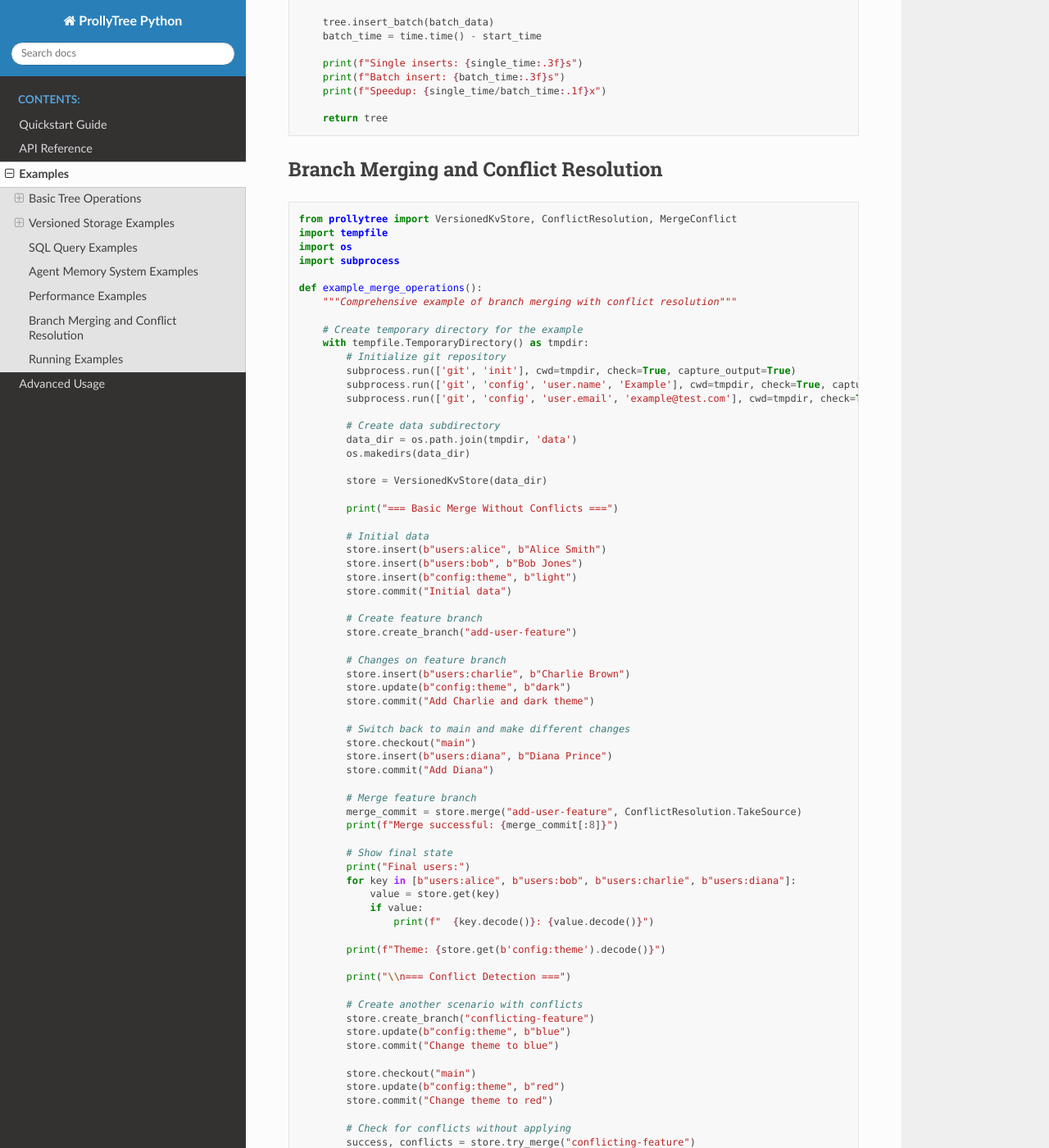
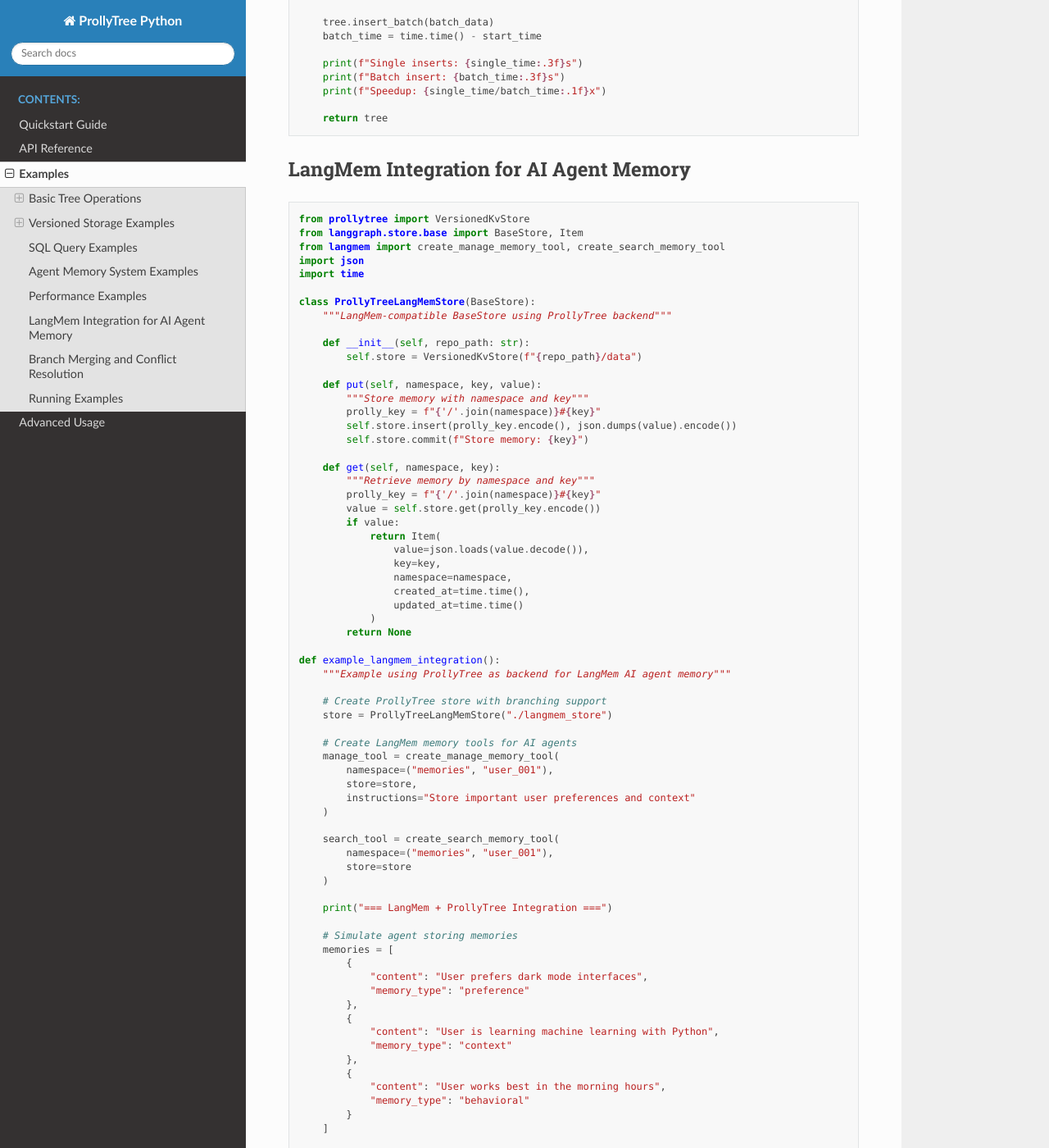
Before and after one commit to zhangfengcdt/prollytree, a Sphinx documentation site: the page built from python/docs/examples.rst, in a window 1280 px wide and 1400 px high, scrolled down 5114 px. Shown: the whole window at 82% size. Built offline with Sphinx 7.4.7 and the Read the Docs theme 3.1.0, drawn with Linux system fonts in a browser that asks for light colours; some of the changed text lies outside the part shown.

Commit message:
update python document to add the langmem example

```diff
--- a/python/docs/examples.rst
+++ b/python/docs/examples.rst
@@ -305,6 +305,109 @@ Performance Examples
 
        return tree
 
+LangMem Integration for AI Agent Memory
+----------------------------------------
+
+.. code-block:: python
+
+   from prollytree import VersionedKvStore
+   from langgraph.store.base import BaseStore, Item
+   from langmem import create_manage_memory_tool, create_search_memory_tool
+   import json
+   import time
+
+   class ProllyTreeLangMemStore(BaseStore):
+       """LangMem-compatible BaseStore using ProllyTree backend"""
+
+       def __init__(self, repo_path: str):
+           self.store = VersionedKvStore(f"{repo_path}/data")
+
+       def put(self, namespace, key, value):
+           """Store memory with namespace and key"""
+           prolly_key = f"{'/'.join(namespace)}#{key}"
+           self.store.insert(prolly_key.encode(), json.dumps(value).encode())
+           self.store.commit(f"Store memory: {key}")
+
+       def get(self, namespace, key):
+           """Retrieve memory by namespace and key"""
+           prolly_key = f"{'/'.join(namespace)}#{key}"
+           value = self.store.get(prolly_key.encode())
+           if value:
+               return Item(
+                   value=json.loads(value.decode()),
+                   key=key,
+                   namespace=namespace,
+                   created_at=time.time(),
+                   updated_at=time.time()
+               )
+           return None
+
+   def example_langmem_integration():
+       """Example using ProllyTree as backend for LangMem AI agent memory"""
+
+       # Create ProllyTree store with branching support
+       store = ProllyTreeLangMemStore("./langmem_store")
+
+       # Create LangMem memory tools for AI agents
+       manage_tool = create_manage_memory_tool(
+           namespace=("memories", "user_001"),
+           store=store,
+           instructions="Store important user preferences and context"
+       )
+
+       search_tool = create_search_memory_tool(
+           namespace=("memories", "user_001"),
+           store=store
+       )
+
+       print("=== LangMem + ProllyTree Integration ===")
+
+       # Simulate agent storing memories
+       memories = [
+           {
+               "content": "User prefers dark mode interfaces",
+               "memory_type": "preference"
+           },
+           {
+               "content": "User is learning machine learning with Python",
+               "memory_type": "context"
+           },
+           {
+               "content": "User works best in the morning hours",
+               "memory_type": "behavioral"
+           }
+       ]
+
+       for memory in memories:
+           result = manage_tool.invoke(memory)
+           print(f"Stored: {memory['content'][:40]}...")
+
+       # Search for relevant memories
+       search_result = search_tool.invoke({"query": "user preferences"})
+       print(f"\\nFound {len(search_result)} relevant memories")
+
+       # Create experimental branch for testing
+       store.store.create_branch("experiment")
+
+       # Store experimental memory in branch
+       store.store.checkout("experiment")
+       experimental_memory = {
+           "content": "Testing new AI assistant features",
+           "memory_type": "experimental"
+       }
+       manage_tool.invoke(experimental_memory)
+
+       # Switch back to main - experimental memory isolated
+       store.store.checkout("main")
+
+       print("\\nFeatures demonstrated:")
+       print("✅ LangMem tool integration")
+       print("✅ Git-like versioning for memories")
+       print("✅ Branch-based memory isolation")
+       print("✅ Persistent storage across sessions")
+
+       return store
+
 Branch Merging and Conflict Resolution
 ---------------------------------------
 
@@ -435,6 +538,9 @@ Running Examples
        print("\\n=== AI Agent Memory ===")
        example_ai_agent_memory()
 
+       print("\\n=== LangMem Integration ===")
+       example_langmem_integration()
+
        print("\\n=== Branch Merging ===")
        example_merge_operations()
 
```
